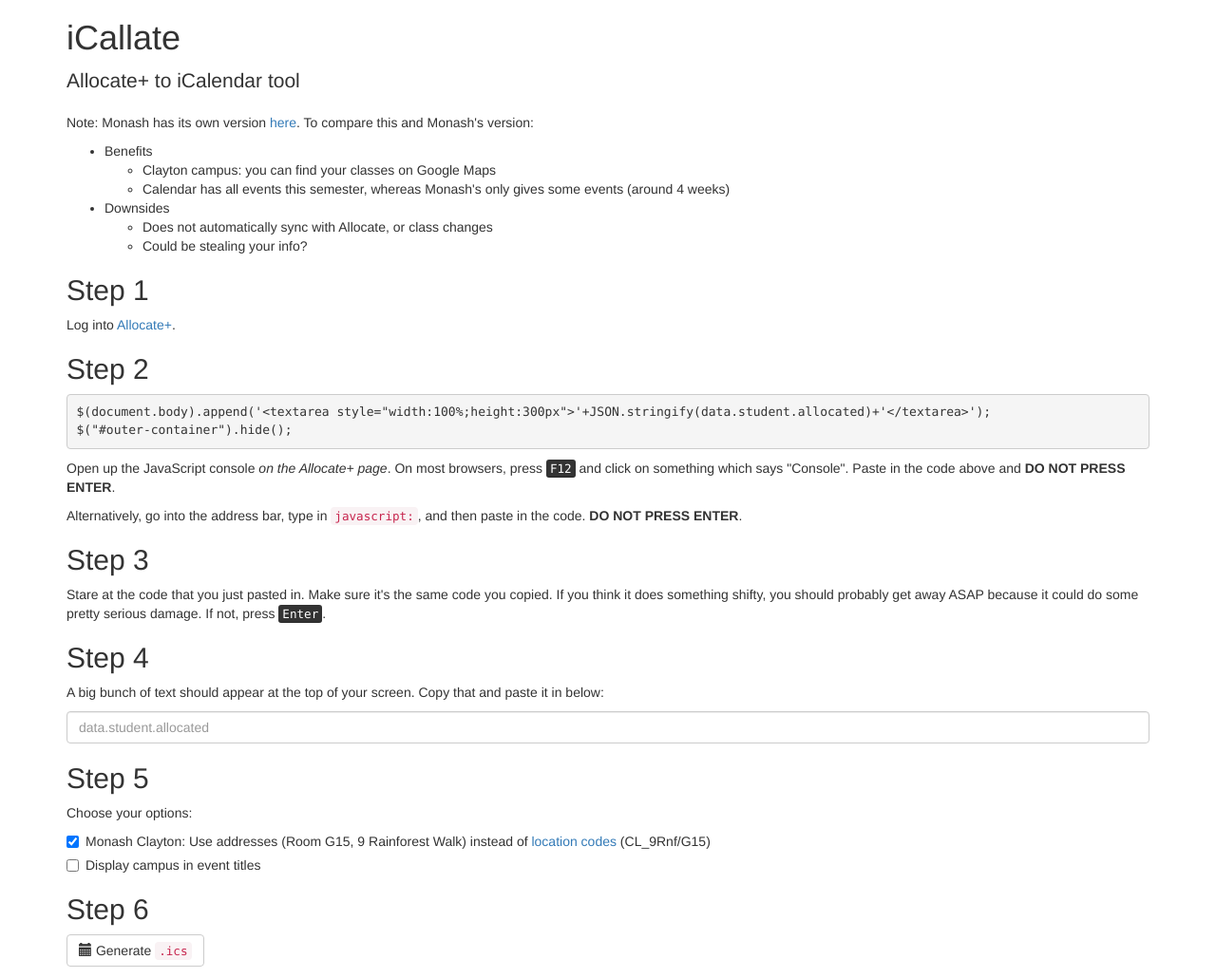
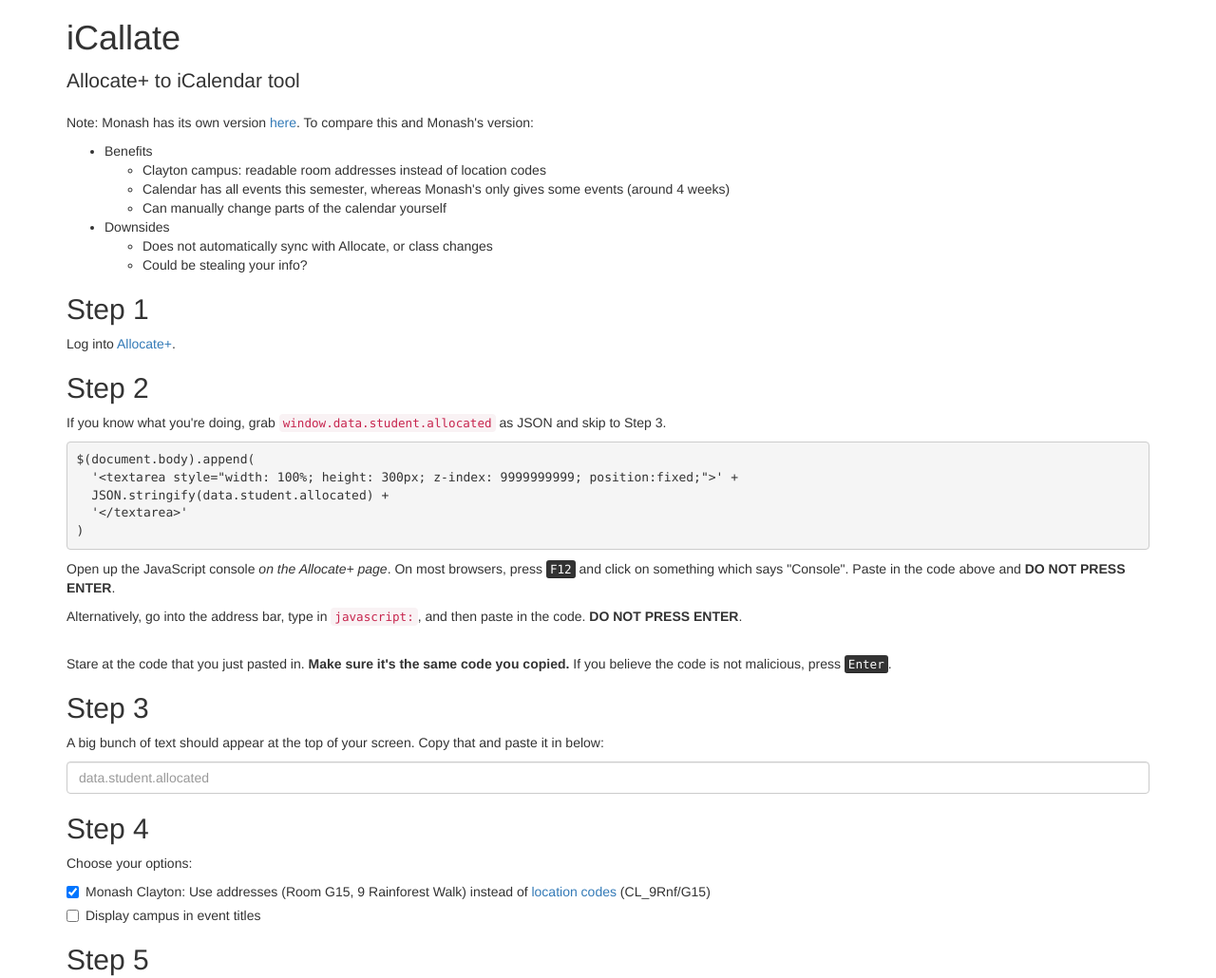
Before and after one commit to mcpower/icallate, a plain HTML site: page index.html in a window 1280 px wide. Shown: the top 1030 px of the page at 95% size. Drawn offline with nearby package versions, Linux system fonts and the light colour scheme.

Commit message:
Various updates
What a good commit message.

- Update link to Allocate for 2017
- Simplify XSS and un-minify it
- Google Maps forgot where Monash's roads are
- Wording changes

```diff
--- a/index.html
+++ b/index.html
@@ -20,8 +20,9 @@
       <ul>
         <li>Benefits
           <ul>
-            <li>Clayton campus: you can find your classes on Google Maps</li>
+            <li>Clayton campus: readable room addresses instead of location codes</li>
             <li>Calendar has all events this semester, whereas Monash's only gives some events (around 4 weeks)</li>
+            <li>Can manually change parts of the calendar yourself</li>
           </ul>
         </li>
         <li>Downsides
@@ -32,10 +33,16 @@
       </ul>
       </p>
       <h2>Step 1</h2>
-      <p>Log into <a href="https://allocate.timetable.monash.edu/aplus-2016/student">Allocate+</a>.</p>
+      <p>Log into <a href="https://my-timetable.monash.edu/odd/student">Allocate+</a>.</p>
       <h2>Step 2</h2>
-      <pre>$(document.body).append('&lt;textarea style="width:100%;height:300px"&gt;'+JSON.stringify(data.student.allocated)+'&lt;/textarea&gt;');
-$("#outer-container").hide();</pre>
+      <p>
+      If you know what you're doing, grab <code>window.data.student.allocated</code> as JSON and skip to Step 3.
+      </p>
+      <pre>$(document.body).append(
+  '&lt;textarea style="width: 100%; height: 300px; z-index: 9999999999; position:fixed;"&gt;' +
+  JSON.stringify(data.student.allocated) +
+  '&lt;/textarea&gt;'
+)</pre>
       <p>
       Open up the JavaScript console <em>on the Allocate+ page</em>. On most browsers, press <kbd>F12</kbd> and click on something which says "Console".
       Paste in the code above and <strong>DO NOT PRESS ENTER</strong>.
@@ -43,18 +50,18 @@ $("#outer-container").hide();</pre>
       <p>
       Alternatively, go into the address bar, type in <code>javascript:</code>, and then paste in the code. <strong>DO NOT PRESS ENTER</strong>.
       </p>
+      <br>
+      <p>
+      Stare at the code that you just pasted in. <strong>Make sure it's the same code you copied.</strong> If you believe the code is not malicious, press <kbd>Enter</kbd>.
+      </p>
       <h2>Step 3</h2>
-      <p>
-      Stare at the code that you just pasted in. Make sure it's the same code you copied. If you think it does something shifty, you should probably get away ASAP because it could do some pretty serious damage. If not, press <kbd>Enter</kbd>.
-      </p>
-      <h2>Step 4</h2>
       <p>
       A big bunch of text should appear at the top of your screen. Copy that and paste it in below:
       <div>
         <input type="text" placeholder="data.student.allocated" class="form-control" id="user-input">
       </div>
       </p>
-      <h2>Step 5</h2>
+      <h2>Step 4</h2>
       <p>
       Choose your options:
       <div class="checkbox">
@@ -70,7 +77,7 @@ $("#outer-container").hide();</pre>
         </label>
       </div>
       </p>
-      <h2>Step 6</h2>
+      <h2>Step 5</h2>
       <p>
       <button class="btn btn-default" id="generate-button"><span class="glyphicon glyphicon-calendar"></span> Generate <code>.ics</code></button>
       </p>
```
